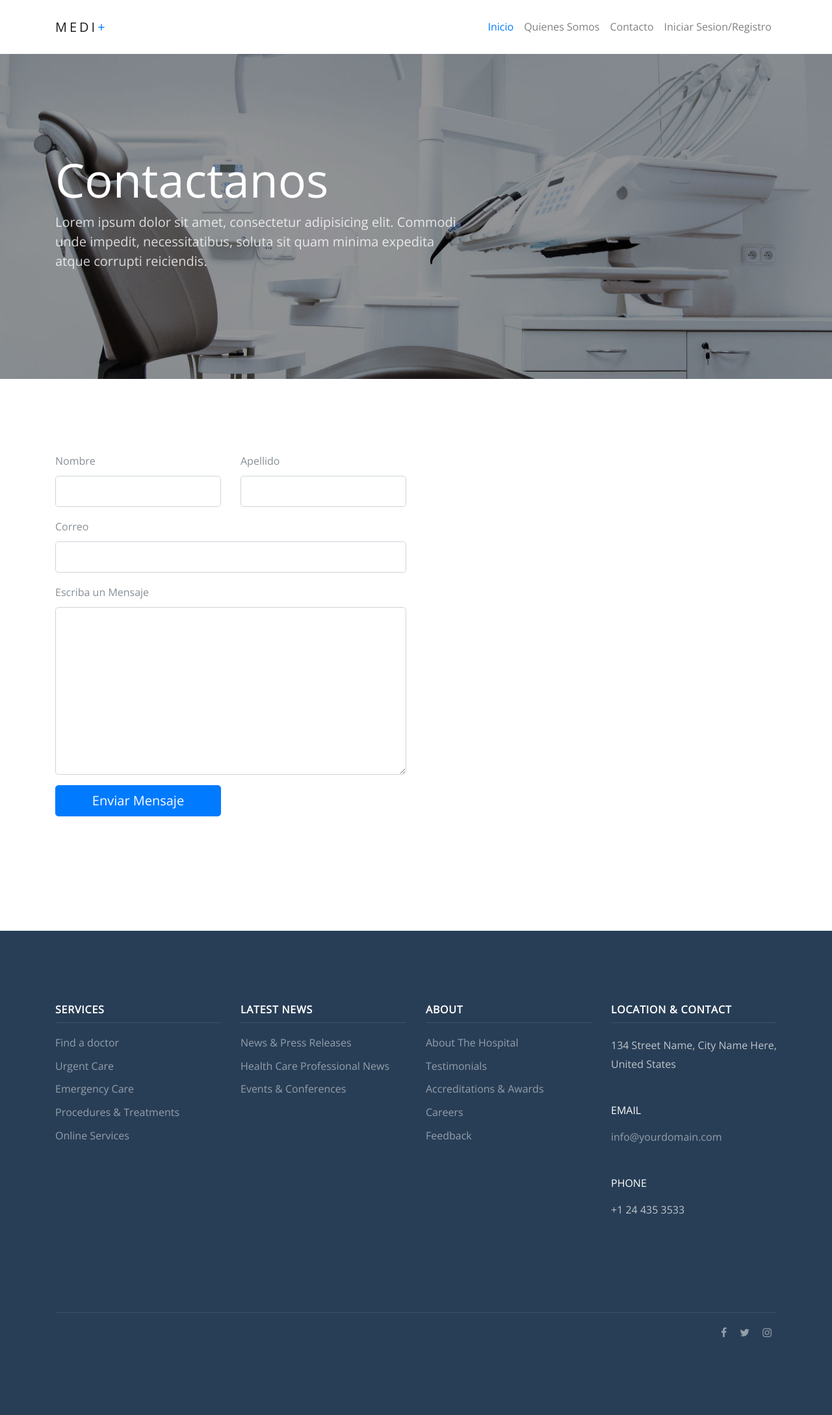
After one commit to SergioOrellanaR/ProyectoDAI, a PHP site: page /contacto.php in a window 1280 px wide. The commit adds this page. Shown: the whole page at 65% size. Run offline with PHP 8.4, Linux system fonts and the light colour scheme.

Commit message:
Se agrega la pantalla de contacto

```diff
--- a/Encargo2DAI/barraNavegacion.php
+++ b/Encargo2DAI/barraNavegacion.php
@@ -10,10 +10,10 @@
                     <a class="nav-link active" href="index.php">Inicio</a>
                 </li>
                 <li class="nav-item">
-                    <a class="nav-link" href="index.php">Quienes Somos</a>
+                    <a class="nav-link" href="about.php">Quienes Somos</a>
                 </li>
                 <li class="nav-item">
-                    <a class="nav-link" href="index.php">Contacto</a>
+                    <a class="nav-link" href="contacto.php">Contacto</a>
                 </li>
                 <!-- Pestañas propias de cada tipo de sesión -->
                 <?php
--- /dev/null
+++ b/Encargo2DAI/contacto.php
@@ -0,0 +1,211 @@
+<!doctype html>
+<html lang="en">
+  <head>
+    <title>Colorlib Medi+</title>
+    <meta charset="utf-8">
+    <meta name="viewport" content="width=device-width, initial-scale=1, shrink-to-fit=no">
+
+    <link href="https://fonts.googleapis.com/css?family=Open+Sans:300, 400, 700" rel="stylesheet">
+
+    <link rel="stylesheet" href="css/bootstrap.css">
+    <link rel="stylesheet" href="css/animate.css">
+    <link rel="stylesheet" href="css/owl.carousel.min.css">
+    <link rel="stylesheet" href="css/bootstrap-datepicker.css">
+    <link rel="stylesheet" href="css/jquery.timepicker.css">
+
+    <link rel="stylesheet" href="fonts/ionicons/css/ionicons.min.css">
+    <link rel="stylesheet" href="fonts/fontawesome/css/font-awesome.min.css">
+    <link rel="stylesheet" href="fonts/flaticon/font/flaticon.css">
+
+
+    <!-- Theme Style -->
+    <link rel="stylesheet" href="css/style.css">
+  </head>
+  <body>
+
+    <header role="banner">
+      <?php include 'barraNavegacion.php' ?>
+    </header>
+    <!-- END header -->
+
+    <section class="home-slider inner-page owl-carousel">
+      <div class="slider-item" style="background-image: url('img/slider-2.jpg');">
+
+        <div class="container">
+          <div class="row slider-text align-items-center">
+            <div class="col-md-7 col-sm-12 element-animate">
+              <h1>Contactanos</h1>
+              <p>Lorem ipsum dolor sit amet, consectetur adipisicing elit. Commodi unde impedit, necessitatibus, soluta sit quam minima expedita atque corrupti reiciendis.</p>
+            </div>
+          </div>
+        </div>
+
+      </div>
+
+    </section>
+    <!-- END slider -->
+
+
+    <section class="section">
+      <div class="container">
+        <div class="row">
+          <div class="col-md-6 mb-5 element-animate">
+            <form action="#" method="post">
+              <div class="row">
+                <div class="col-md-6 form-group">
+                  <label for="fname">Nombre</label>
+                  <input type="text" class="form-control form-control-lg" id="fname">
+                </div>
+                <div class="col-md-6 form-group">
+                  <label for="lname">Apellido</label>
+                  <input type="text" class="form-control form-control-lg" id="lname">
+                </div>
+              </div>
+              <div class="row">
+                <div class="col-md-12 form-group">
+                  <label for="email">Correo</label>
+                  <input type="email" id="email" class="form-control form-control-lg">
+                </div>
+              </div>
+              <div class="row">
+                <div class="col-md-12 form-group">
+                  <label for="message">Escriba un Mensaje</label>
+                  <textarea name="message" id="message" class="form-control form-control-lg" cols="30" rows="8"></textarea>
+                </div>
+              </div>
+              <div class="row">
+                <div class="col-md-6 form-group">
+                  <input type="submit" value="Enviar Mensaje" class="btn btn-primary btn-lg btn-block">
+                </div>
+
+              </div>
+            </form>
+          </div>
+        </div>
+      </div>
+    </section>
+
+
+    <!-- END cta-link -->
+
+    <footer class="site-footer" role="contentinfo">
+      <div class="container">
+        <div class="row mb-5 element-animate">
+          <div class="col-md-3 mb-5">
+            <h3>Services</h3>
+            <ul class="footer-link list-unstyled">
+              <li><a href="#">Find a doctor</a></li>
+              <li><a href="#">Urgent Care</a></li>
+              <li><a href="#">Emergency Care</a></li>
+              <li><a href="#">Procedures &amp; Treatments</a></li>
+              <li><a href="#">Online Services</a></li>
+            </ul>
+          </div>
+          <div class="col-md-3 mb-5">
+            <h3>Latest News</h3>
+            <ul class="footer-link list-unstyled">
+              <li><a href="#">News &amp; Press Releases</a></li>
+              <li><a href="#">Health Care Professional News</a></li>
+              <li><a href="#">Events &amp; Conferences</a></li>
+            </ul>
+          </div>
+          <div class="col-md-3 mb-5">
+            <h3>About</h3>
+            <ul class="footer-link list-unstyled">
+              <li><a href="#">About The Hospital</a></li>
+              <li><a href="#">Testimonials</a></li>
+              <li><a href="#">Accreditations &amp; Awards</a></li>
+              <li><a href="#">Careers</a></li>
+              <li><a href="#">Feedback</a></li>
+            </ul>
+          </div>
+          <div class="col-md-3 mb-5">
+            <h3>Location &amp; Contact</h3>
+            <p class="mb-5">134 Street Name, City Name Here, United States</p>
+
+            <h4 class="text-uppercase mb-3 h6 text-white">Email</h5>
+            <p class="mb-5"><a href="mailto:info@yourdomain.com">info@yourdomain.com</a></p>
+
+            <h4 class="text-uppercase mb-3 h6 text-white">Phone</h5>
+            <p>+1 24 435 3533</p>
+
+          </div>
+        </div>
+
+        <div class="row pt-md-3 element-animate">
+          <div class="col-md-12">
+            <hr class="border-t">
+          </div>
+          <div class="col-md-6 col-sm-12 copyright">
+          </div>
+          <div class="col-md-6 col-sm-12 text-md-right text-sm-left">
+            <a href="#" class="p-2"><span class="fa fa-facebook"></span></a>
+            <a href="#" class="p-2"><span class="fa fa-twitter"></span></a>
+            <a href="#" class="p-2"><span class="fa fa-instagram"></span></a>
+          </div>
+        </div>
+      </div>
+    </footer>
+    <!-- END footer -->
+
+
+    <!-- Modal -->
+    <div class="modal fade" id="modalAppointment" tabindex="-1" role="dialog" aria-labelledby="modalAppointmentLabel" aria-hidden="true">
+      <div class="modal-dialog" role="document">
+        <div class="modal-content">
+          <div class="modal-header">
+            <h5 class="modal-title" id="modalAppointmentLabel">Appointment</h5>
+            <button type="button" class="close" data-dismiss="modal" aria-label="Close">
+              <span aria-hidden="true">&times;</span>
+            </button>
+          </div>
+          <div class="modal-body">
+            <form action="#">
+              <div class="form-group">
+                <label for="appointment_name" class="text-black">Full Name</label>
+                <input type="text" class="form-control" id="appointment_name">
+              </div>
+              <div class="form-group">
+                <label for="appointment_email" class="text-black">Email</label>
+                <input type="text" class="form-control" id="appointment_email">
+              </div>
+              <div class="row">
+                <div class="col-md-6">
+                  <div class="form-group">
+                    <label for="appointment_date" class="text-black">Date</label>
+                    <input type="text" class="form-control" id="appointment_date">
+                  </div>
+                </div>
+                <div class="col-md-6">
+                  <div class="form-group">
+                    <label for="appointment_time" class="text-black">Time</label>
+                    <input type="text" class="form-control" id="appointment_time">
+                  </div>
+                </div>
+              </div>
+
+
+              <div class="form-group">
+                <label for="appointment_message" class="text-black">Message</label>
+                <textarea name="" id="appointment_message" class="form-control" cols="30" rows="10"></textarea>
+              </div>
+              <div class="form-group">
+                <input type="submit" value="Send Message" class="btn btn-primary">
+              </div>
+            </form>
+          </div>
+
+        </div>
+      </div>
+    </div>
+
+    <script src="js/jquery-3.2.1.min.js"></script>
+    <script src="js/popper.min.js"></script>
+    <script src="js/bootstrap.min.js"></script>
+    <script src="js/owl.carousel.min.js"></script>
+    <script src="js/bootstrap-datepicker.js"></script>
+    <script src="js/jquery.timepicker.min.js"></script>
+    <script src="js/jquery.waypoints.min.js"></script>
+    <script src="js/main.js"></script>
+  </body>
+</html>
```
